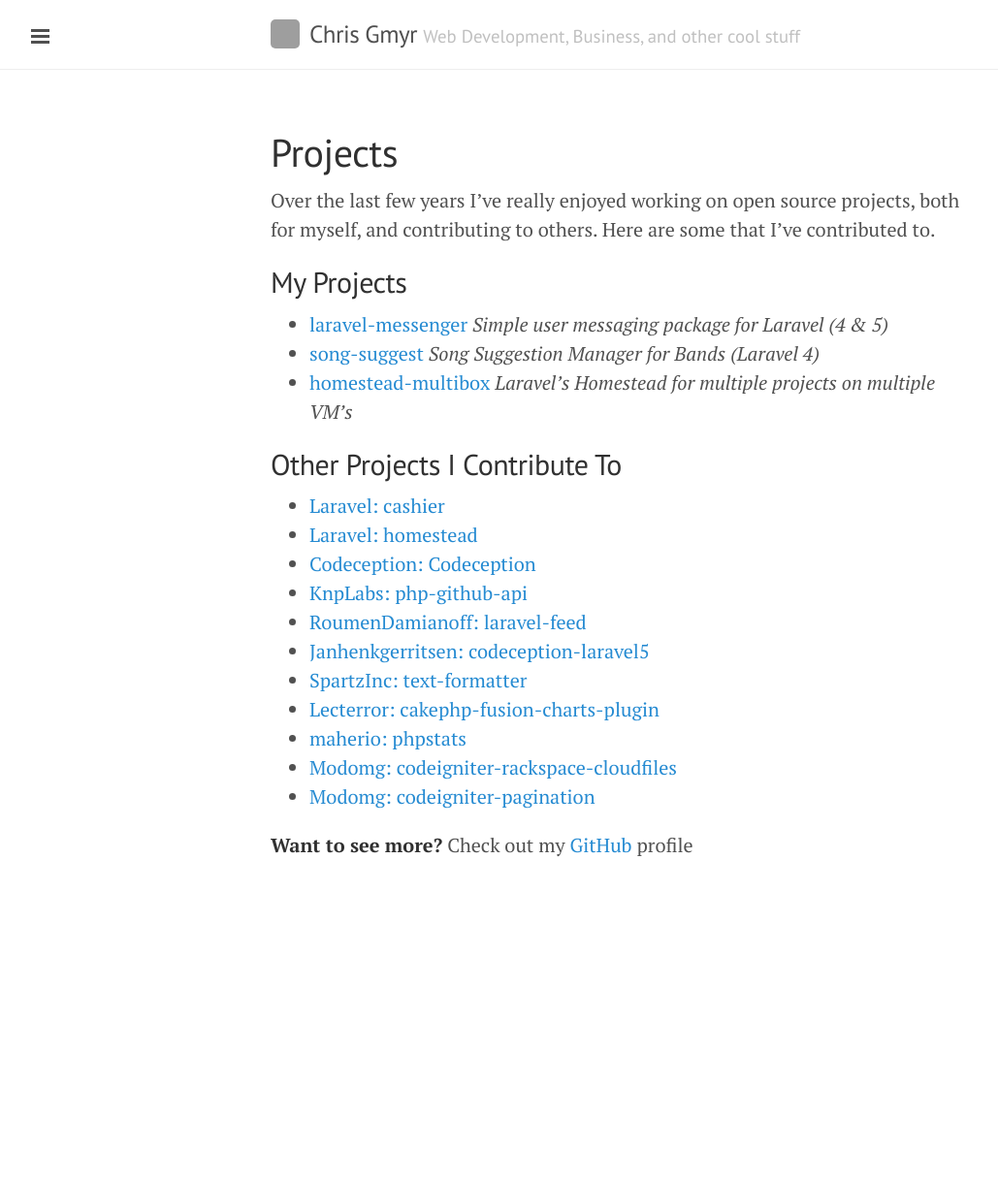
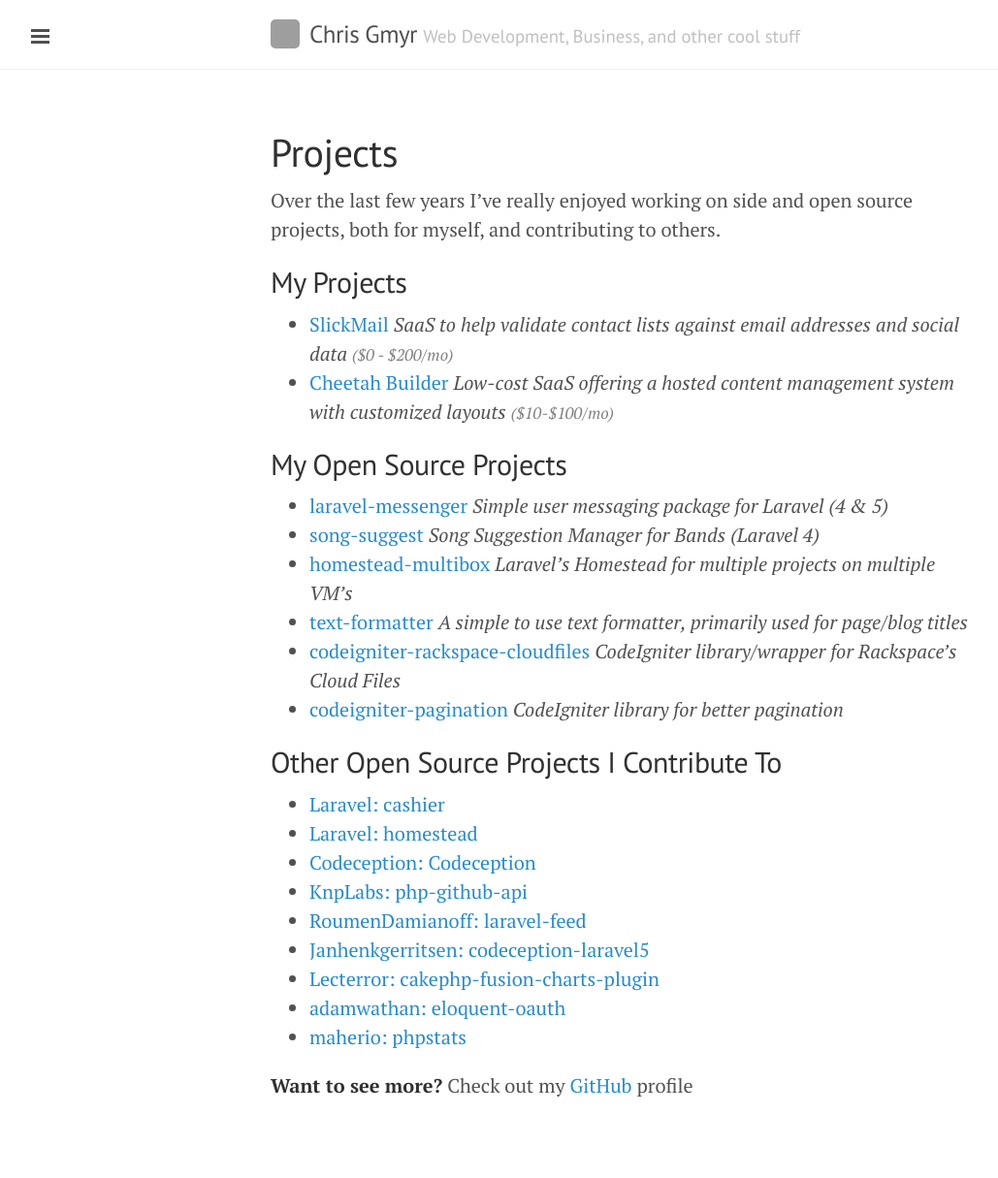
Before and after one commit to cmgmyr/cmgmyr.github.io, a Jekyll site: the page built from projects.md, in a window 1280 px wide. Shown: the whole page at 97% size, without its empty margins (1-1030 px from the left). Built offline with Jekyll 4.4.1, drawn with Linux system fonts in a browser that asks for light colours; Markdown is read by kramdown in place of the engine named in the settings; before the commit the page ends 967 px from its top, so only the background shows below that; grey boxes are pictures that could not be loaded.

Commit message:
more updates to projects page

```diff
--- a/projects.md
+++ b/projects.md
@@ -3,15 +3,22 @@
 author: Chris
 layout: page
 ---
-Over the last few years I've really enjoyed working on open source projects, both for myself, and contributing to others. Here are some that I've contributed to.
+Over the last few years I've really enjoyed working on side and open source projects, both for myself, and contributing to others.
 
 ## My Projects
+* [SlickMail](https://slickmail.io) _SaaS to help validate contact lists against email addresses and social data <small style="color: grey;">($0 - $200/mo)</small>_
+* [Cheetah Builder](http://www.cheetahbuilder.com) _Low-cost SaaS offering a hosted content management system with customized layouts <small style="color: grey;">($10-$100/mo)</small>_
+
+## My Open Source Projects
 
 * [laravel-messenger](https://github.com/cmgmyr/laravel-messenger) _Simple user messaging package for Laravel (4 & 5)_
 * [song-suggest](https://github.com/cmgmyr/song-suggest) _Song Suggestion Manager for Bands (Laravel 4)_
 * [homestead-multibox](https://github.com/cmgmyr/homestead-multibox) _Laravel's Homestead for multiple projects on multiple VM's_
+* [text-formatter](https://github.com/SpartzInc/text-formatter) _A simple to use text formatter, primarily used for page/blog titles_
+* [codeigniter-rackspace-cloudfiles](https://github.com/modomg/codeigniter-rackspace-cloudfiles) _CodeIgniter library/wrapper for Rackspace's Cloud Files_
+* [codeigniter-pagination](https://github.com/modomg/codeigniter-pagination) _CodeIgniter library for better pagination_
 
-## Other Projects I Contribute To
+## Other Open Source Projects I Contribute To
 
 * [Laravel: cashier](https://github.com/laravel/cashier)
 * [Laravel: homestead](https://github.com/laravel/homestead)
@@ -19,10 +26,8 @@
 * [KnpLabs: php-github-api](https://github.com/KnpLabs/php-github-api)
 * [RoumenDamianoff: laravel-feed](https://github.com/RoumenDamianoff/laravel-feed)
 * [Janhenkgerritsen: codeception-laravel5](https://github.com/janhenkgerritsen/codeception-laravel5)
-* [SpartzInc: text-formatter](https://github.com/SpartzInc/text-formatter)
 * [Lecterror: cakephp-fusion-charts-plugin](https://github.com/lecterror/cakephp-fusion-charts-plugin)
+* [adamwathan: eloquent-oauth](https://github.com/adamwathan/eloquent-oauth)
 * [maherio: phpstats](https://github.com/maherio/phpstats)
-* [Modomg: codeigniter-rackspace-cloudfiles](https://github.com/modomg/codeigniter-rackspace-cloudfiles)
-* [Modomg: codeigniter-pagination](https://github.com/modomg/codeigniter-pagination)
 
 **Want to see more?** Check out my [GitHub](https://github.com/cmgmyr) profile
```
